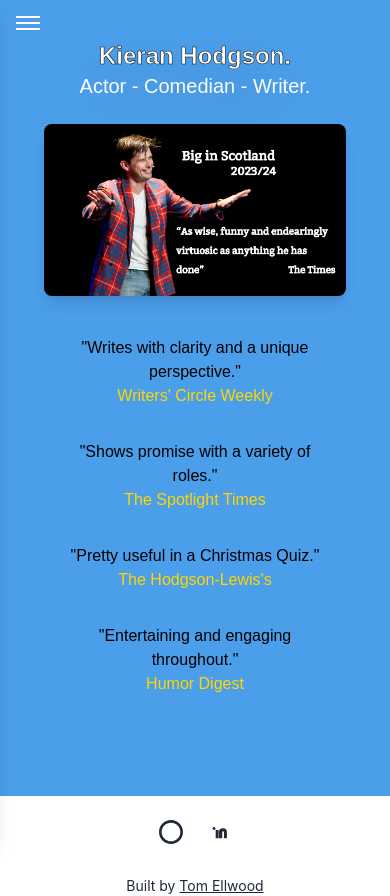
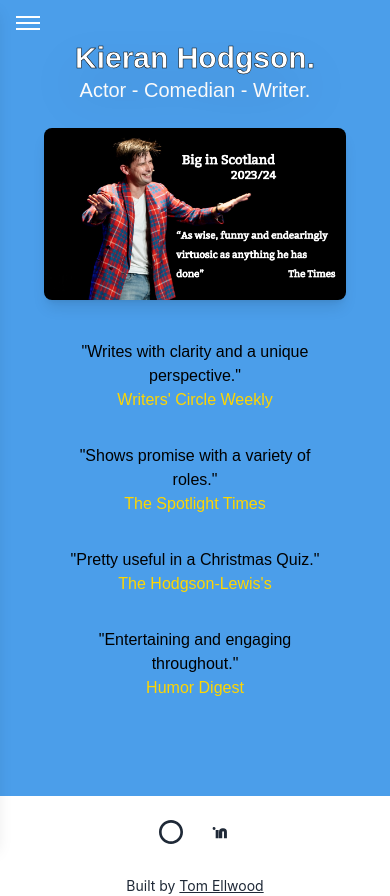
Before and after one commit to TEllwood23/K-H-Site, a React (Vite) app: page / in a window 390 px wide. Built offline with nearby package versions, Linux system fonts and the light colour scheme; a web font is replaced by a local one; what aws-amplify would draw is missing.

Commit message:
increased header size

```diff
--- a/src/pages/Home.jsx
+++ b/src/pages/Home.jsx
@@ -45,7 +45,7 @@ function Home() {
     <div className="container mx-auto px-7 pb-4">
       {/* Title Section */}
       <div className="flex flex-col md:flex-row items-center justify-center">
-        <h1 className="flex-1 text-textPrimary text-border-thick text-2xl md:text-4xl lg:text-5xl font-sans lg:ml-10 drop-shadow-2xl font-bold">Kieran Hodgson.</h1>
+        <h1 className="flex-1 text-textPrimary text-border-thick text-3xl md:text-4xl lg:text-5xl font-sans lg:ml-10 drop-shadow-2xl font-bold">Kieran Hodgson.</h1>
         <p className="flex-1 text-textPrimary text-xl md:text-2xl lg:text-3xl font-sans lg:ml-12">Actor - Comedian - Writer.</p>
       </div>
 
```
